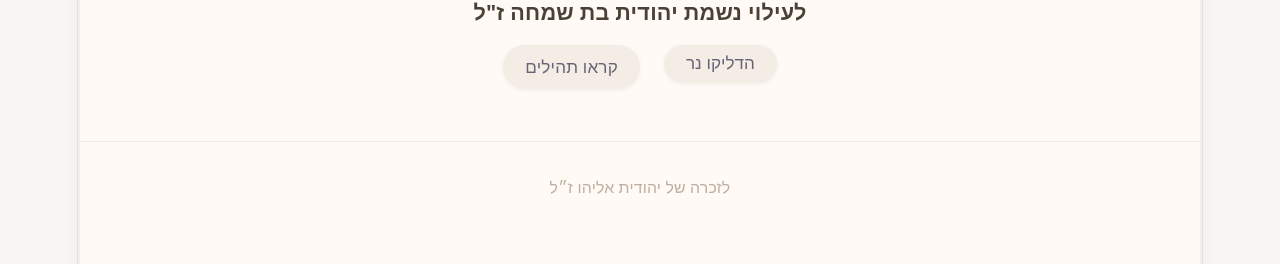
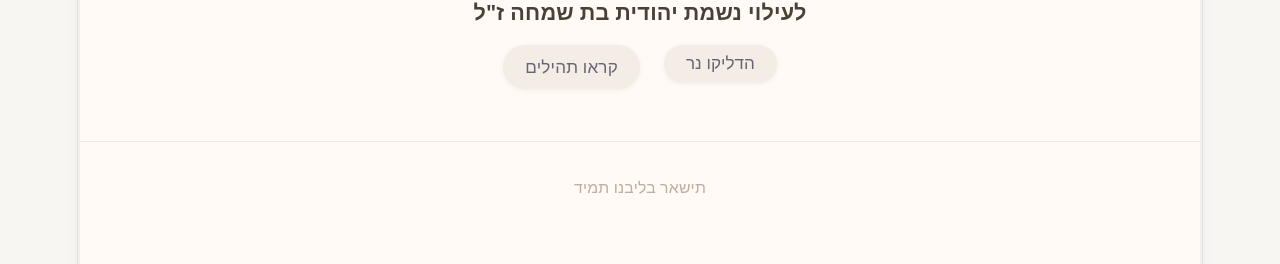
Before and after one commit to liordidi/yehudith-app, a React app in the folder frontend/: page / in a window 1280 px wide. Shown: the part 2253-2517 px from the top of the page. Built offline with nearby package versions, Linux system fonts and the light colour scheme; no server answers; the database is empty; the HTML template or start-up script is replaced by a standard one.

Commit message:
feat: update footer text in memorialData for improved sentiment

```diff
--- a/frontend/src/memorialData.js
+++ b/frontend/src/memorialData.js
@@ -74,6 +74,6 @@ export const memorialData = {
     countLabel: "נרות דולקים",
   },
   footer: {
-    text: "לזכרה של יהודית אליהו ז״ל"
+    text: "תישאר בליבנו תמיד"
   }
 };
```
